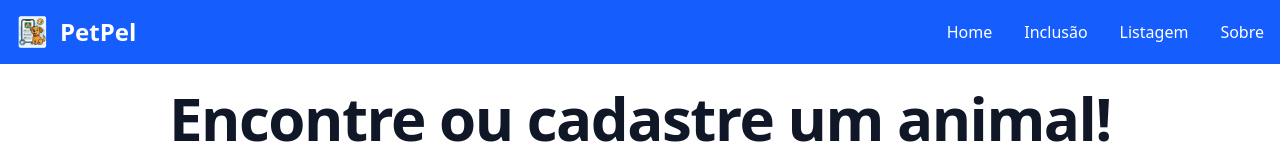
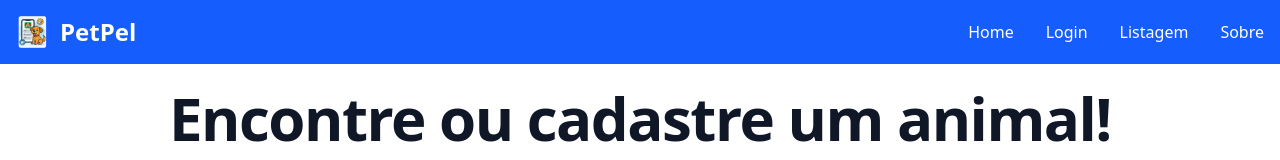
Before and after one commit to anthonymcastr/emergentes_aula1-main, a React (Vite) app in the folder emergentes_aula1-main/: page / in a window 1280 px wide. Shown: the top 160 px of the page. Built offline with nearby package versions, Linux system fonts and the light colour scheme; no server answers.

Commit message:
atualiza titulo

```diff
--- a/emergentes_aula1-main/src/components/Titulo.tsx
+++ b/emergentes_aula1-main/src/components/Titulo.tsx
@@ -55,12 +55,22 @@ export default function Titulo() {
             </li>
             <li>
               <Link
+                to="/Login"
+                className="block py-2 px-3 text-white bg-blue-700 rounded-sm md:bg-transparent md:p-0 md:text-white md:hover:font-bold md:dark:text-blue-500"
+              >
+                Login
+              </Link>
+            </li>
+            {localStorage.getItem("token") && (
+              <li>
+              <Link
                 to="/inclusao"
                 className="block py-2 px-3 text-white bg-blue-700 rounded-sm md:bg-transparent md:p-0 md:text-white md:hover:font-bold md:dark:text-blue-500"
               >
                 Inclusão
               </Link>
-            </li>
+              </li>
+            )}
             <li>
               <Link
                 to="/listagem"
@@ -77,6 +87,7 @@ export default function Titulo() {
                 Sobre
               </Link>
             </li>
+
           </ul>
         </div>
       </div>
```
